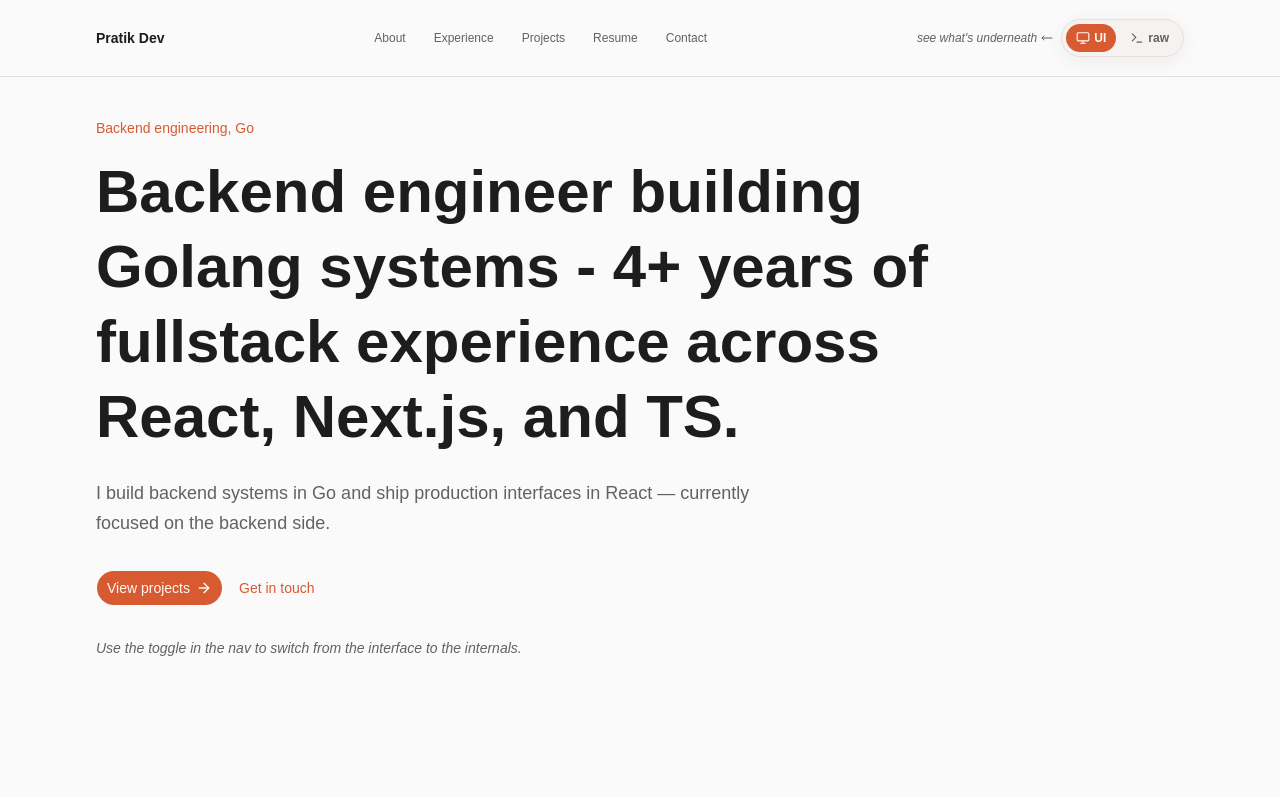
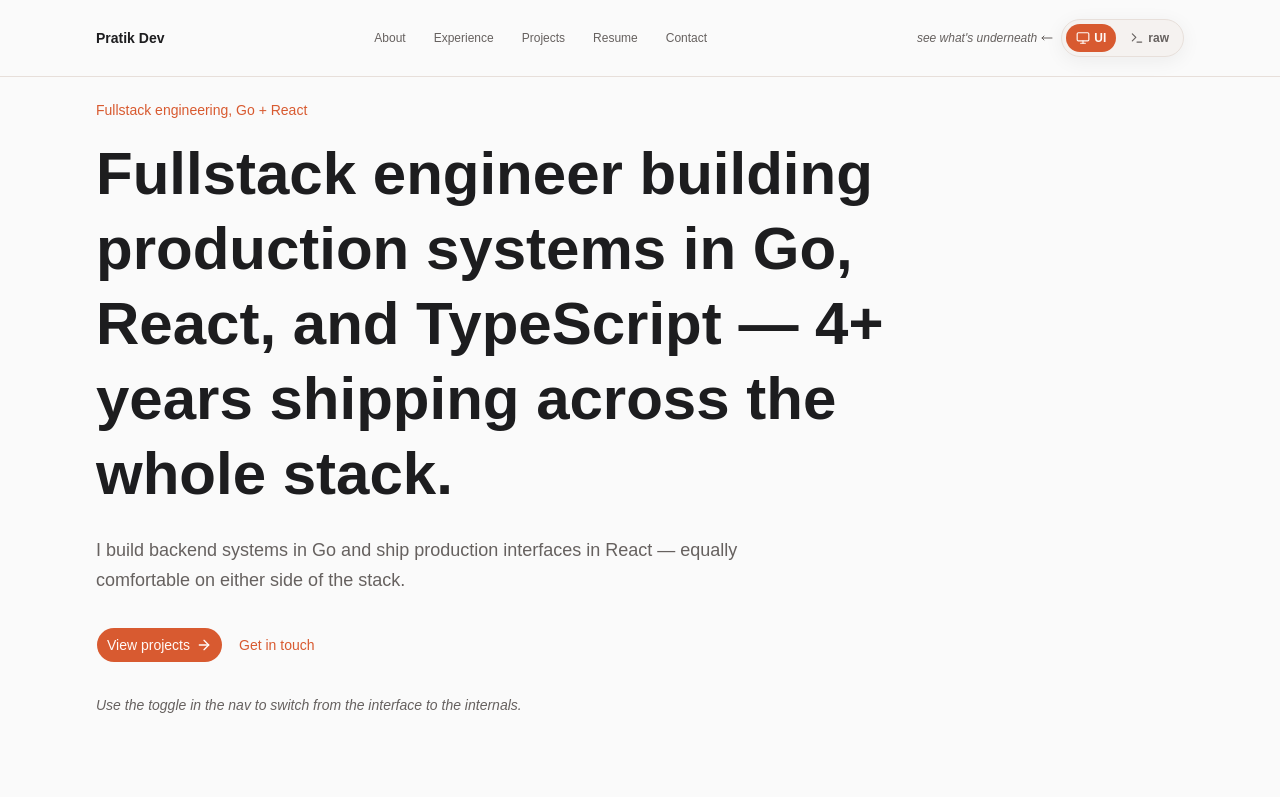
Before and after one commit to PratikDev/pratikdev, a React (Vite) app: page / in a window 1280 px wide. Shown: the top 797 px of the page. Built offline with nearby package versions, Linux system fonts and the light colour scheme.

Commit message:
changed content to fullstack engineer

```diff
--- a/index.html
+++ b/index.html
@@ -32,7 +32,7 @@
 			name="viewport"
 			content="width=device-width, initial-scale=1.0"
 		/>
-		<title>Pratik Dev — Backend Engineer</title>
+		<title>Pratik Dev — Fullstack Engineer</title>
 	</head>
 	<body>
 		<div id="root"></div>
--- a/src/components/portfolio/HeroSection.tsx
+++ b/src/components/portfolio/HeroSection.tsx
@@ -14,7 +14,7 @@ export function HeroSection({ mode }: ModeAwareProps) {
 			<div className="mx-auto grid w-full max-w-6xl gap-8 px-4 pb-12 sm:px-6 lg:px-8">
 				<Reveal className="max-w-4xl">
 					<p className="mb-4 text-sm font-medium text-primary">
-						{mode === "frontend" ? "Backend engineering, Go" : "$ whoami"}
+						{mode === "frontend" ? "Fullstack engineering, Go + React" : "$ whoami"}
 					</p>
 					{mode === "frontend" ? (
 						<>
--- a/src/content/portfolio.ts
+++ b/src/content/portfolio.ts
@@ -72,11 +72,11 @@ export const navItems: NavItem[] = [
 
 export const heroContent = {
 	headline:
-		"Backend engineer building Golang systems - 4+ years of fullstack experience across React, Next.js, and TS.",
+		"Fullstack engineer building production systems in Go, React, and TypeScript — 4+ years shipping across the whole stack.",
 	subheading:
-		"I build backend systems in Go and ship production interfaces in React — currently focused on the backend side.",
+		"I build backend systems in Go and ship production interfaces in React — equally comfortable on either side of the stack.",
 	logLine:
-		`[${new Date().toISOString()}] INFO role="backend_engineer" status="open_to_work" focus="golang"`,
+		`[${new Date().toISOString()}] INFO role="fullstack_engineer" status="open_to_work" focus="go_react_typescript"`,
 };
 
 export const currentlyContent = {
@@ -151,6 +151,44 @@ export const experienceItems: ExperienceItem[] = [
 
 export const projectSections: ProjectSection[] = [
 	{
+		title: "Full-stack & Frontend",
+		type: "fullstack",
+		projects: [
+			{
+				name: "Narrative Guard",
+				slug: "narrative-guard",
+				description:
+					"AI brand voice coherence agent. Audits content against brand guidelines before publishing.",
+				stack: ["Next.js", "Convex", "Gemini"],
+				status: "shipped",
+				type: "fullstack",
+				url: "https://narrative-guard.vercel.app",
+				source: "https://github.com/PratikDev/narrative-guard",
+			},
+			{
+				name: "Roadmap App",
+				slug: "roadmap-app",
+				description:
+					"Full-stack roadmap tool with upvoting, filtering, sorting, and comments.",
+				stack: ["Next.js", "Drizzle", "PostgreSQL"],
+				status: "shipped",
+				type: "fullstack",
+				url: "https://bitcode-roadmap-app.vercel.app",
+				source: "https://github.com/pratikDev/roadmap-app"
+			},
+			{
+				name: "Kar Communication",
+				slug: "kar-communication",
+				description:
+					"Landing page with dynamic content for an IT solutions company.",
+				stack: ["Next.js", "Firebase", "React Query"],
+				status: "shipped",
+				type: "frontend",
+				url: "https://karcommunication.com",
+			},
+		],
+	},
+	{
 		title: "Backend & systems",
 		type: "backend",
 		projects: [
@@ -206,61 +244,23 @@ export const projectSections: ProjectSection[] = [
 			},
 		],
 	},
-	{
-		title: "Full-stack & Frontend",
-		type: "fullstack",
-		projects: [
-			{
-				name: "Narrative Guard",
-				slug: "narrative-guard",
-				description:
-					"AI brand voice coherence agent. Audits content against brand guidelines before publishing.",
-				stack: ["Next.js", "Convex", "Gemini"],
-				status: "shipped",
-				type: "fullstack",
-				url: "https://narrative-guard.vercel.app",
-				source: "https://github.com/PratikDev/narrative-guard",
-			},
-			{
-				name: "Roadmap App",
-				slug: "roadmap-app",
-				description:
-					"Full-stack roadmap tool with upvoting, filtering, sorting, and comments.",
-				stack: ["Next.js", "Drizzle", "PostgreSQL"],
-				status: "shipped",
-				type: "fullstack",
-				url: "https://bitcode-roadmap-app.vercel.app",
-				source: "https://github.com/pratikDev/roadmap-app"
-			},
-			{
-				name: "Kar Communication",
-				slug: "kar-communication",
-				description:
-					"Landing page with dynamic content for an IT solutions company.",
-				stack: ["Next.js", "Firebase", "React Query"],
-				status: "shipped",
-				type: "frontend",
-				url: "https://karcommunication.com",
-			},
-		],
-	},
 ];
 
 export const skillGroups: SkillGroup[] = [
 	{
 		label: "Primary",
 		key: "primary",
-		skills: ["Go", "PostgreSQL", "Redis", "pgx/v5", "Docker"],
-	},
-	{
-		label: "Backend & infra",
-		key: "backend",
-		skills: ["golang-migrate", "slog", "pgxpool", "REST APIs", "Job Queues", "Worker Patterns", "Load Testing"],
+		skills: ["Go", "TypeScript", "React", "PostgreSQL", "Docker"],
 	},
 	{
 		label: "Frontend",
 		key: "frontend",
 		skills: ["React", "Next.js", "TypeScript", "Tailwind", "ShadcnUI"],
+	},
+	{
+		label: "Backend & infra",
+		key: "backend",
+		skills: ["golang-migrate", "slog", "pgxpool", "REST APIs", "Redis", "pgx/v5", "Job Queues", "Worker Patterns", "Load Testing"],
 	},
 	{
 		label: "AI & agents",
```
Also changed, not shown: src/assets/pratik-resume.md (+159 -77 lines), 2 other files (tests, documents, lock files or other folders).
